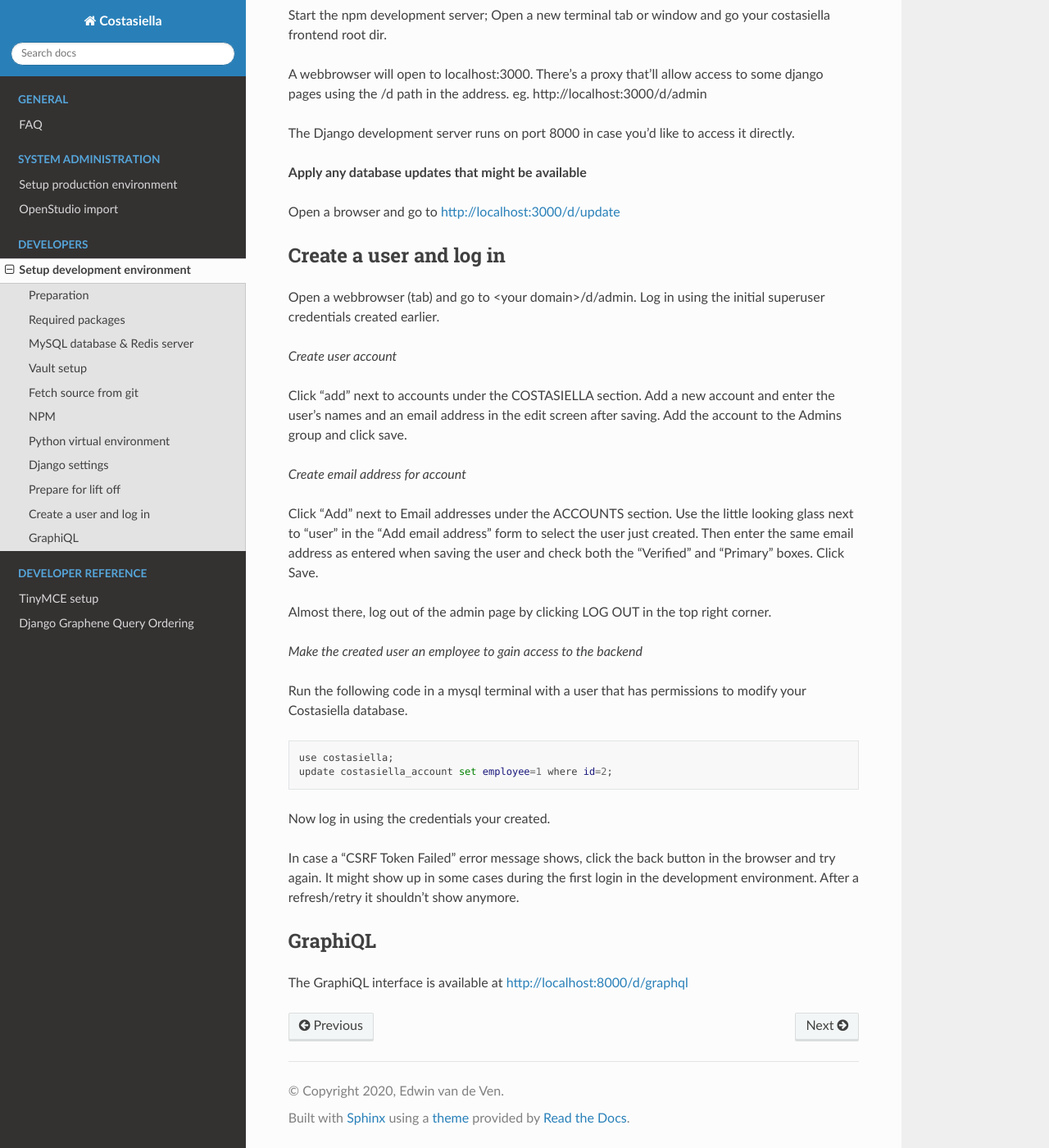
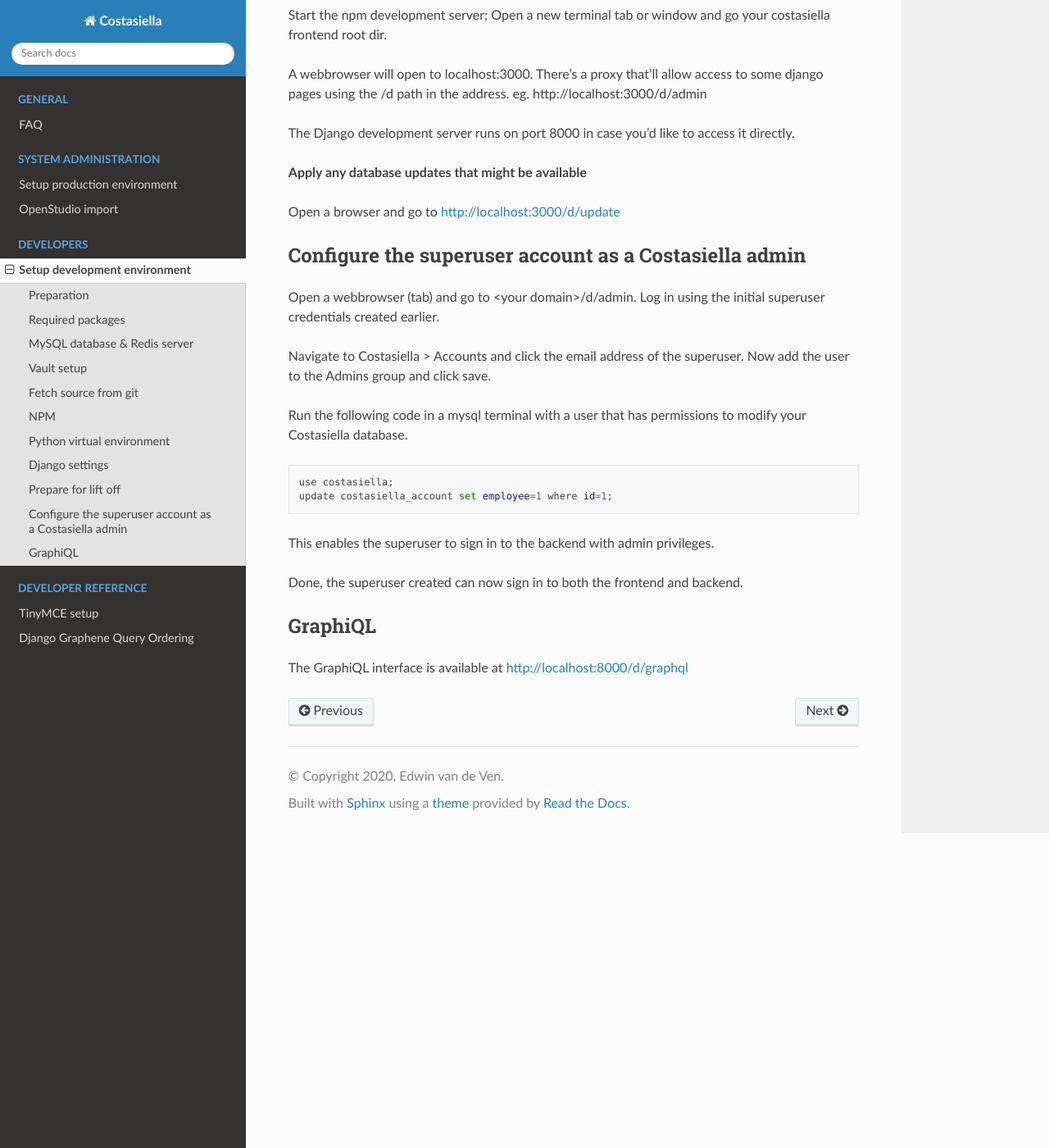
Before and after one commit to costasiella/costasiella_docs, a Sphinx documentation site: the page built from source/developer/setup_development_environment.rst, in a window 1280 px wide and 1400 px high, scrolled down 3508 px. Shown: the whole window at 82% size. Built offline with Sphinx 7.4.7 and the Read the Docs theme 2.0.0, drawn with Linux system fonts in a browser that asks for light colours.

Commit message:
Improve new user instructions in setup dev & prod guides

```diff
--- a/source/developer/setup_development_environment.rst
+++ b/source/developer/setup_development_environment.rst
@@ -186,42 +186,24 @@
 
 Open a browser and go to http://localhost:3000/d/update
 
-Create a user and log in
--------------------------
+Configure the superuser account as a Costasiella admin
+-------------------------------------------------------
 
 Open a webbrowser (tab) and go to <your domain>/d/admin.
 Log in using the initial superuser credentials created earlier.
 
-*Create user account*
-
-Click “add” next to accounts under the COSTASIELLA section.
-Add a new account and enter the user’s names and an email address in the edit screen after saving.
-Add the account to the Admins group and click save.
-
-*Create email address for account*
-
-Click “Add” next to Email addresses under the ACCOUNTS section.
-Use the little looking glass next to “user” in the “Add email address” form to select the user just created.
-Then enter the same email address as entered when saving the user and check both the “Verified” and “Primary” boxes.
-Click Save.
-
-Almost there, log out of the admin page by clicking LOG OUT in the top right corner.
-
-*Make the created user an employee to gain access to the backend*
+Navigate to Costasiella > Accounts and click the email address of the superuser. Now add the user to the Admins group and click save.
 
 Run the following code in a mysql terminal with a user that has permissions to modify your Costasiella database.
 
 .. code-block:: bash
 
     use costasiella;
-    update costasiella_account set employee=1 where id=2;
+    update costasiella_account set employee=1 where id=1;
 
-Now log in using the credentials your created.
+This enables the superuser to sign in to the backend with admin privileges.
 
-In case a “CSRF Token Failed” error message shows, click the back button in the browser and try again.
-It might show up in some cases during the first login in the development environment. After a refresh/retry it shouldn’t show anymore.
-
-
+Done, the superuser created can now sign in to both the frontend and backend.
 
 GraphiQL
 ---------
```
Also changed, not shown: README.md (+4 -8 lines), source/sysadmin/setup_production_environment.rst (+7 -3 lines), 1 other file.
